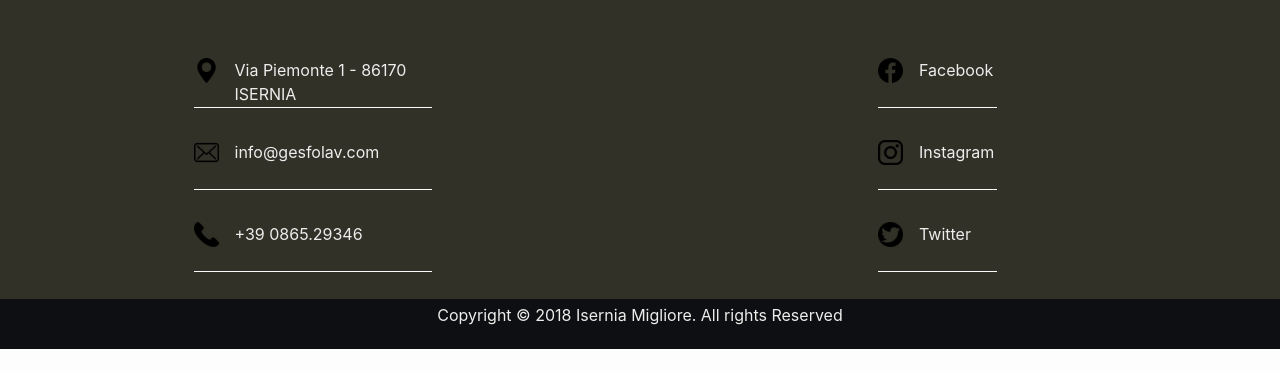
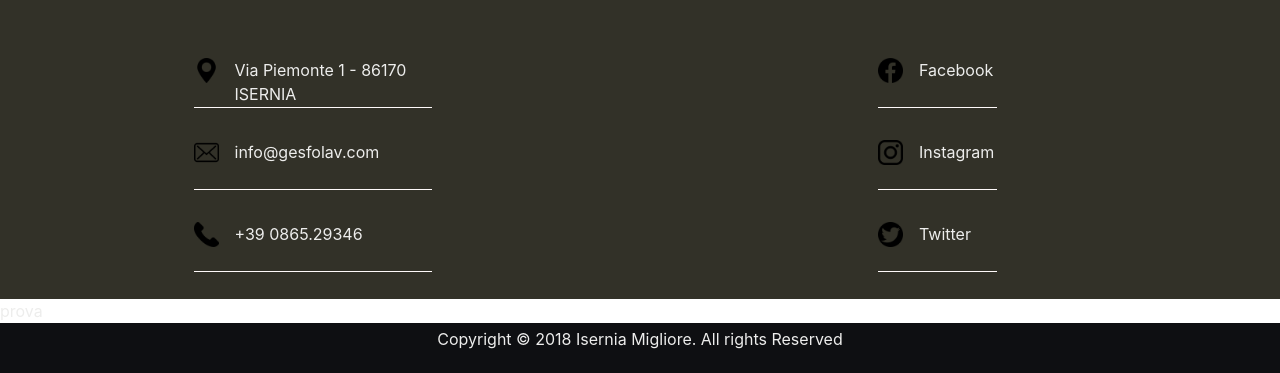
Before and after one commit to Simone372/IserniaMigliore, a PHP site: page /Home.php in a window 1280 px wide. Shown: the part 2082-2455 px from the top of the page. Before the commit the page ends 2431 px from the top, so only its background shows below. Run offline with PHP 8.4, Linux system fonts and the light colour scheme.

Commit message:
prova
prova

```diff
--- a/footer.php
+++ b/footer.php
@@ -35,7 +35,7 @@
 
     </div>
 </div>
-
+   <div>prova</div>
 
     <div class="copyright">Copyright © 2018 Isernia Migliore. All rights Reserved </div>
 </footer>
```
